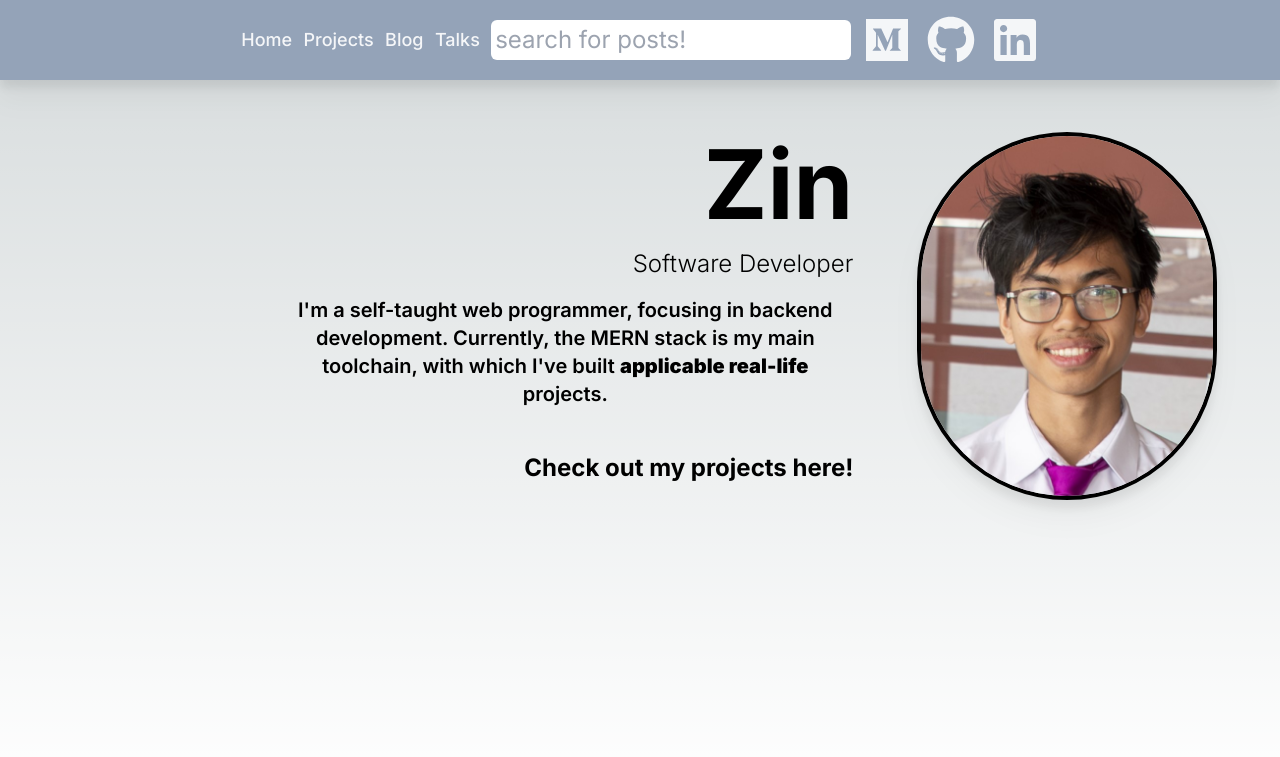
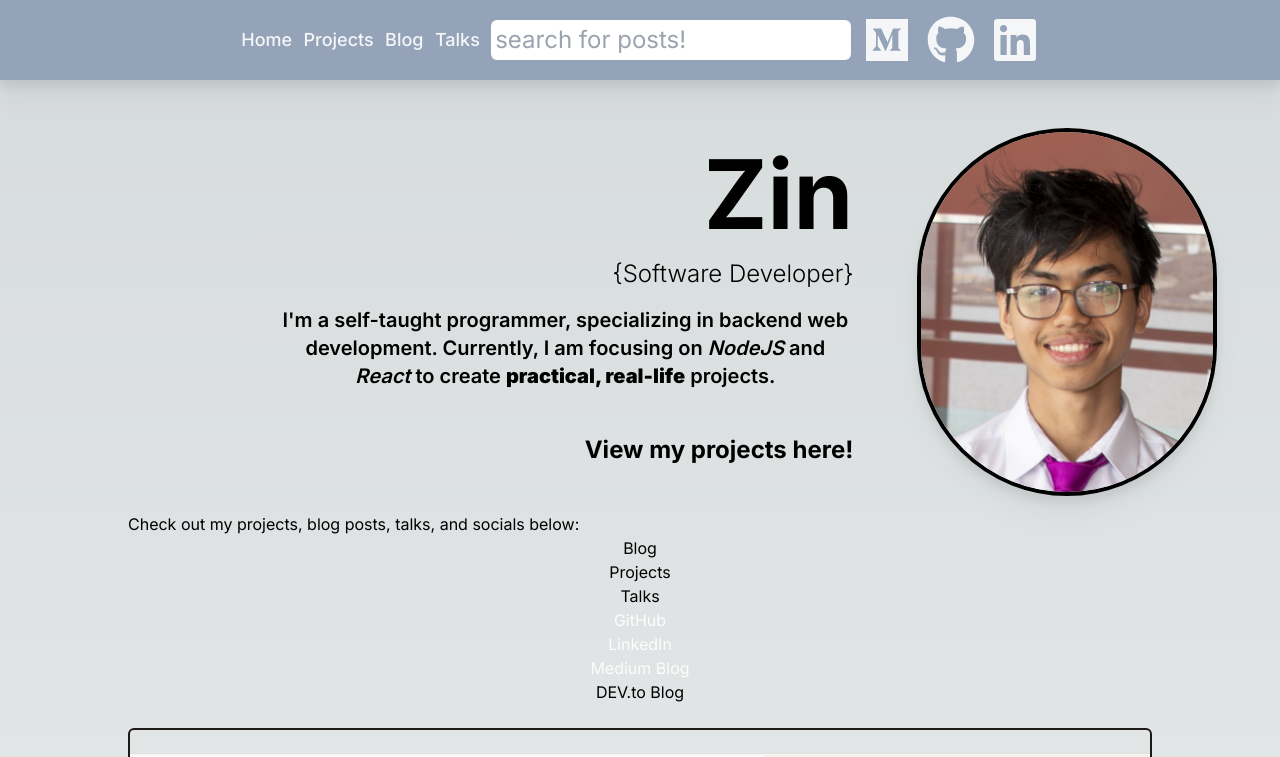
Before and after one commit to Zen-cronic/next_blog_4, a Next.js app: page / in a window 1280 px wide. Shown: the top 757 px of the page. Built offline with nearby package versions, Linux system fonts and the light colour scheme.

Commit message:
added: scope-logger projects

```diff
--- a/src/app/components/AboutMe.tsx
+++ b/src/app/components/AboutMe.tsx
@@ -8,17 +8,18 @@ function AboutMe() {
         Zin
       </h1>
       <p className="text-base md:text-2xl my-1 font-light">
-        Software Developer
+        {"{Software Developer}"}
       </p>
       <p className="text-xl max-w-xl my-3 font-semibold">
-        I&apos;m a self&#45;taught web programmer&#44; focusing in backend development&#46; Currently&#44; the MERN stack is my main
-        toolchain&#44; with which I&apos;ve built{" "}
-        <strong>applicable real&#45;life</strong> projects&#46;
+        I&apos;m a self&#45;taught programmer&#44; specializing in backend web
+        development&#46; Currently&#44; I am focusing on <em>NodeJS</em> and {" "}
+        <em>React</em> to create <strong>practical&#44; real&#45;life</strong>{" "}
+        projects&#46;
       </p>
       <br />
 
       <p className=" text-2xl max-w-xl my-2 font-bold ">
-        <Link href="/projects">Check out my projects here</Link>&#33;
+        <Link href="/projects">View my projects here</Link>&#33;
       </p>
     </div>
   );
--- /dev/null
+++ b/src/app/components/HomePageLinks.tsx
@@ -0,0 +1,56 @@
+import Link from "next/link";
+import React from "react";
+import { FaGithub, FaLinkedin, FaMedium } from "react-icons/fa";
+
+function HomePageLinks() {
+  return (
+    // <div className="mx-auto max-w-5xl text-center">
+    <div className="mx-auto max-w-5xl ">
+      <p>Check out my projects, blog posts, talks, and socials below:</p>
+      <nav>
+        <ul className="flex flex-col items-center justify-center text-start">
+          <li className="text-left">
+            <Link href={"/posts"}>Blog</Link>
+          </li>
+          <li className="text-start">
+            <Link href={"/projects"}>Projects</Link>{" "}
+          </li>
+          <li>
+            <Link href={"/talks"}>Talks</Link>
+          </li>
+          <li>
+            <Link
+              href={"https://github.com/Zen-cronic"}
+              className="text-white/90 hover:text-white"
+            >
+              {/* <FaGithub/>  */}
+              GitHub
+            </Link>
+          </li>
+          <Link
+            href={"https://www.linkedin.com/in/kaung-zin-hein-4284a2258"}
+            className="text-white/90 hover:text-white"
+          >
+            {/* <FaLinkedin />  */}
+            LinkedIn
+          </Link>
+          <li>
+            <Link
+              href={"https://medium.com/@kaungzinhein"}
+              className="text-white/90 hover:text-white"
+            >
+              {/* <FaMedium /> */}
+              Medium Blog
+            </Link>
+          </li>
+
+          <li>
+            <Link href={"https://dev.to/zin_kg"}>DEV.to Blog</Link>
+          </li>
+        </ul>
+      </nav>
+    </div>
+  );
+}
+
+export default HomePageLinks;
--- a/src/app/components/ProjectItem.tsx
+++ b/src/app/components/ProjectItem.tsx
@@ -9,7 +9,7 @@ export interface ProjectItemProps {
 
 const ProjectItem: React.FC<ProjectItemProps> = ({ project }) => {
   return (
-    <div className="border-2 border-stone-900 dark:border-white rounded-md overflow-hidden mb-2">
+    <div className="border-2 border-stone-900 dark:border-slate-500 rounded-md overflow-hidden mb-2">
       <a href={project.link}>
         <Image
           className="border-black dark:border-slate-500 drop-shadow-xl shadow-black
--- a/src/app/page.tsx
+++ b/src/app/page.tsx
@@ -1,10 +1,13 @@
-import Link from "next/link";
+import HomePageLinks from "./components/HomePageLinks";
 import ProfileInfo from "./components/ProfileInfo";
+import ProjectsPage from "./projects/page";
 
 export default function Home() {
   return (
     <main>
       <ProfileInfo />
+      <HomePageLinks/>
+      <ProjectsPage/>
     </main>
   );
 }
--- a/src/app/projects/page.tsx
+++ b/src/app/projects/page.tsx
@@ -2,7 +2,7 @@ import PROJECTS from "@/constants/projectsInfo";
 import React from "react";
 import ProjectItem from "../components/ProjectItem";
 
-function ProjectsPage() {
+export default function ProjectsPage() {
   return (
     <div className="mx-auto max-w-5xl">
       {/* grid-rows-3  */}
@@ -15,5 +15,3 @@ function ProjectsPage() {
     </div>
   );
 }
-
-export default ProjectsPage;
--- a/src/constants/projectsInfo.ts
+++ b/src/constants/projectsInfo.ts
@@ -1,4 +1,13 @@
 const PROJECTS: Project[] = [
+  {
+    title: "scope-logger",
+    skillStack: ["NodeJS"],
+    link: "https://www.npmjs.com/package/scope-logger",
+    sourceCodeLink: "https://github.com/Zen-cronic/scope-logger",
+    description:
+      "A NodeJs library that logs a variable and a sequence of scopes through which it's accessed",
+    imgUrl: "/img/scope-logger-in-action.png",
+  },
   {
     title: "Volunteer Application",
     skillStack: ["MERN", "REST Api"],
```
Also changed, not shown: public/img/scope-logger-in-action.png (added).
